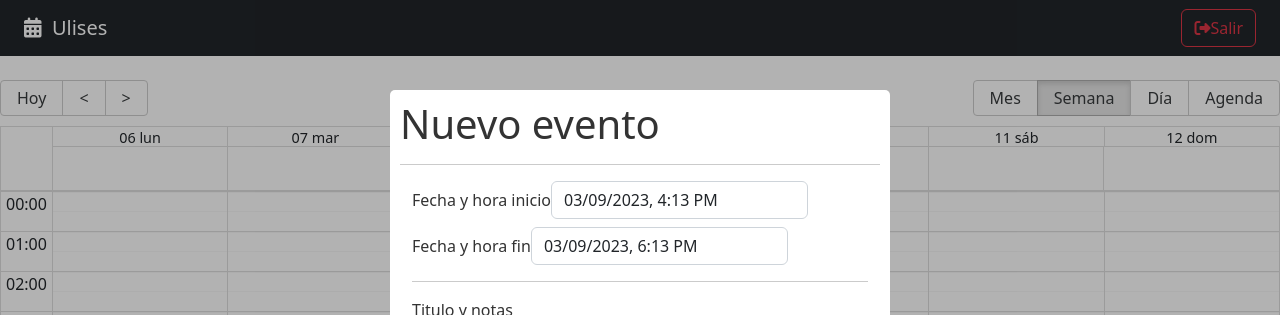
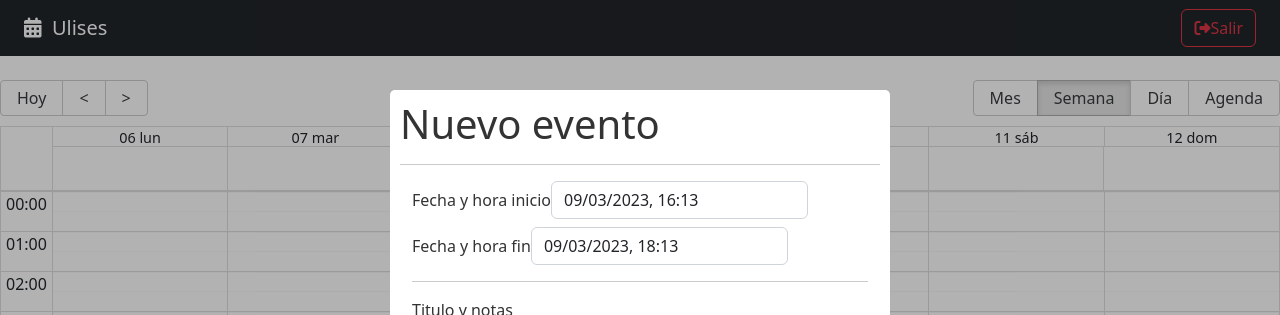
Before and after one commit to UlisesOrnelasR/front-calendar, a React (Vite) app: page / in a window 1280 px wide. Shown: the top 315 px of the page. Built offline with nearby package versions, Linux system fonts and the light colour scheme.

Commit message:
chore: Datepicker in Spanish

```diff
--- a/src/calendar/components/CalendarModal.jsx
+++ b/src/calendar/components/CalendarModal.jsx
@@ -2,8 +2,11 @@
 import { useState } from "react";
 import Modal from "react-modal";
 
-import DatePicker from "react-datepicker";
+import DatePicker, { registerLocale } from "react-datepicker";
 import "react-datepicker/dist/react-datepicker.css";
+import es from "date-fns/locale/es";
+
+registerLocale("es", es);
 
 const customStyles = {
   content: {
@@ -66,6 +69,9 @@
             className="form-control"
             onChange={(evento) => onDateChanged(evento, "start")}
             dateFormat="Pp"
+            showTimeSelect
+            locale="es"
+            timeCaption="Hora"
           />
         </div>
 
@@ -77,6 +83,9 @@
             className="form-control"
             onChange={(evento) => onDateChanged(evento, "end")}
             dateFormat="Pp"
+            showTimeSelect
+            locale="es"
+            timeCaption="Hora"
           />
         </div>
 
```
